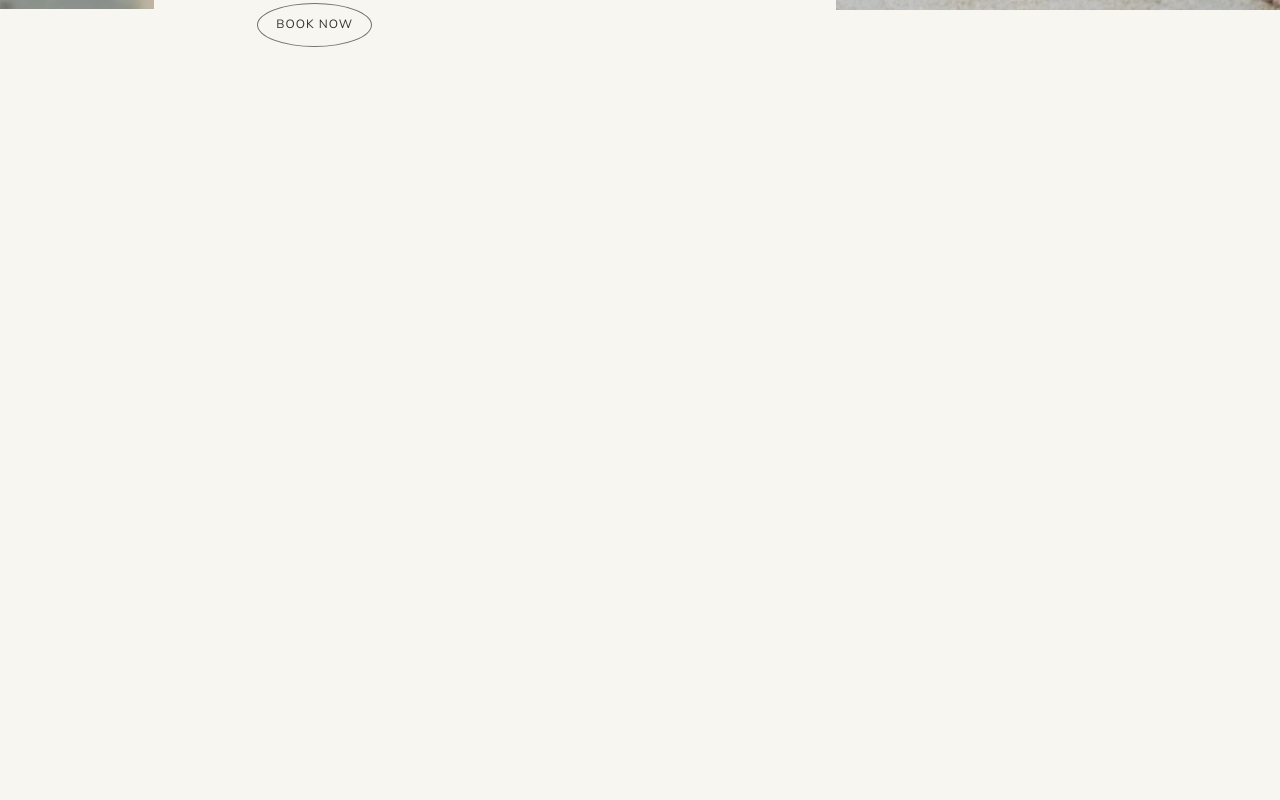
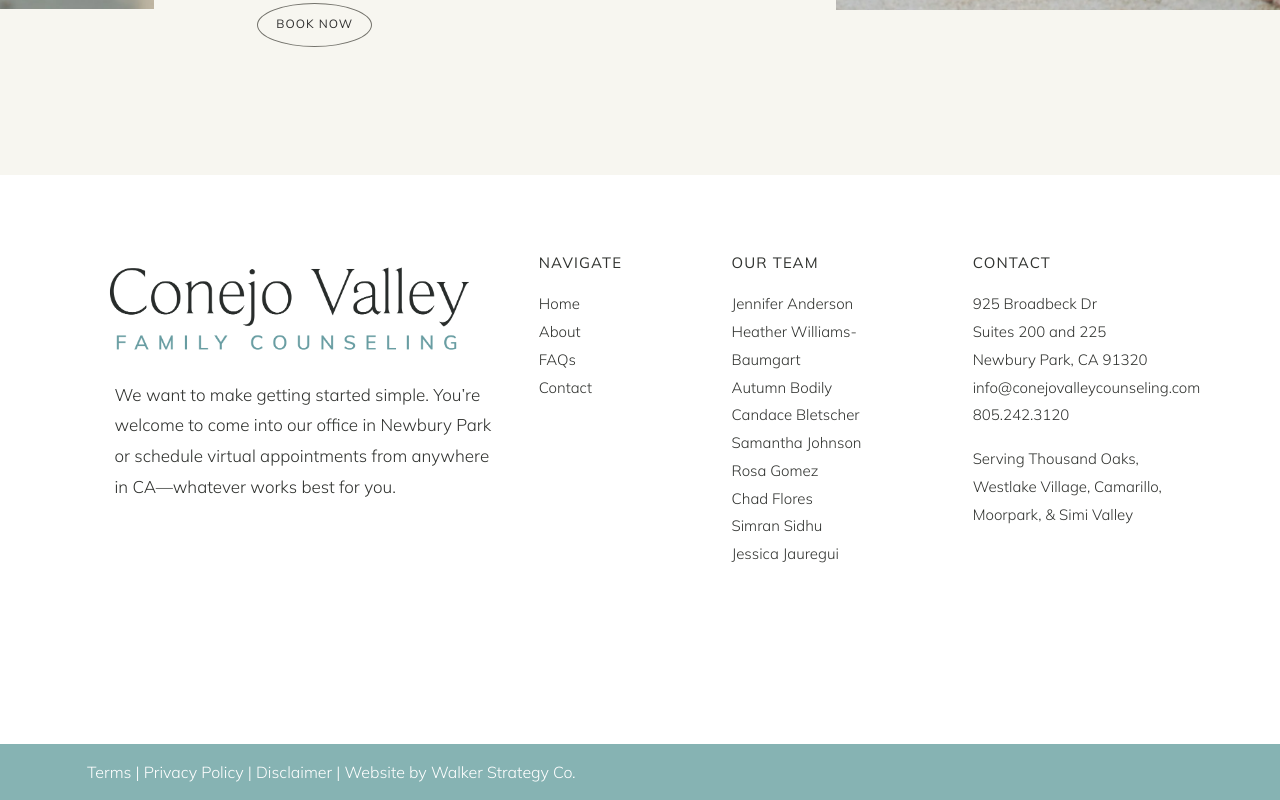
Before and after one commit to rudrakshkr/grow-my-therapy-website, a Next.js app: page / in a window 1280 px wide. Shown: the part 7351-8151 px from the top of the page. Before the commit the page ends 7526 px from the top, so only its background shows below. Built offline with nearby package versions, Linux system fonts and the light colour scheme.

Commit message:
feat: complete website footer

```diff
--- a/src/app/globals.css
+++ b/src/app/globals.css
@@ -1499,6 +1499,185 @@ a {
   }
 }
 
+
+/* Footer Section  */
+
+.site-footer {
+  width: 100%;
+  background: #fff;
+  color: #30322f;
+}
+
+.footer-main {
+  display: grid;
+  grid-template-columns: 2.1fr 0.75fr 1fr 1.15fr;
+  column-gap: clamp(30px, 3.7vw, 60px);
+  align-items: start;
+  padding: 72px 6.6% 176px;
+}
+
+.footer-brand {
+  min-width: 0;
+}
+
+.footer-logo-link {
+  display: block;
+  width: 100%;
+  max-width: 480px;
+}
+
+.footer-logo {
+  display: block;
+  width: 100%;
+  height: auto;
+}
+
+.footer-description {
+  max-width: 460px;
+  margin: 14px 0 0 30px;
+  font-family: var(--font-muli), Arial, sans-serif;
+  font-size: 17px;
+  font-weight: 300;
+  line-height: 1.8;
+}
+
+.footer-column {
+  min-width: 0;
+  font-family: var(--font-muli), Arial, sans-serif;
+}
+
+.footer-column-heading {
+  margin: 5px 0 16px;
+  font-family: var(--font-muli), Arial, sans-serif;
+  font-size: 15px;
+  font-weight: 400;
+  line-height: 1.5;
+  letter-spacing: 1.1px;
+  text-transform: uppercase;
+}
+
+.footer-column ul {
+  margin: 0;
+  padding: 0;
+  list-style: none;
+}
+
+.footer-column li,
+.footer-contact address {
+  font-family: var(--font-muli), Arial, sans-serif;
+  font-size: 15px;
+  font-weight: 300;
+  line-height: 1.85;
+  font-style: normal;
+}
+
+.footer-column a,
+.footer-contact a {
+  text-decoration: none;
+  transition: opacity 160ms ease;
+}
+
+.footer-column a:hover,
+.footer-contact a:hover,
+.footer-legal a:hover {
+  opacity: 0.6;
+}
+
+.footer-service-area {
+  margin: 16px 0 0;
+  font-family: var(--font-muli), Arial, sans-serif;
+  font-size: 15px;
+  font-weight: 300;
+  line-height: 1.85;
+}
+
+/* Turquoise legal strip */
+.footer-legal {
+  display: flex;
+  align-items: center;
+  min-height: 30px;
+  padding: 20px 6.8%;
+  background: hsla(180, 22.84%, 61.37%, 1);
+  color: #fff;
+}
+
+.footer-legal p {
+  margin: 0;
+  font-family: var(--font-muli), Arial, sans-serif;
+  font-size: 16px;
+  font-weight: 300;
+  line-height: 1;
+}
+
+.footer-legal a {
+  color: inherit;
+  text-decoration: none;
+  transition: opacity 160ms ease;
+}
+
+/* Tablet */
+@media (max-width: 1024px) {
+  .footer-main {
+    grid-template-columns: repeat(3, minmax(0, 1fr));
+    gap: 48px 32px;
+    padding: 64px 6% 100px;
+  }
+
+  .footer-brand {
+    grid-column: 1 / -1;
+    max-width: 500px;
+  }
+
+  .footer-logo-link {
+    max-width: 340px;
+  }
+
+  .footer-column-heading {
+    margin-top: 0;
+  }
+}
+
+/* Mobile */
+@media (max-width: 640px) {
+  .footer-main {
+    grid-template-columns: minmax(0, 1fr);
+    gap: 35px;
+    padding: 48px 7% 64px;
+  }
+
+  .footer-brand {
+    grid-column: auto;
+  }
+
+  .footer-logo-link {
+    max-width: 340px;
+  }
+
+  .footer-description {
+    margin-left: 0;
+    font-size: 14px;
+  }
+
+  .footer-column-heading {
+    margin-bottom: 12px;
+  }
+
+  .footer-column li,
+  .footer-contact address,
+  .footer-service-area {
+    font-size: 14px;
+  }
+
+  .footer-legal {
+    min-height: auto;
+    padding: 22px 7%;
+  }
+
+  .footer-legal p {
+    font-size: 12px;
+  }
+}
+
 /* Tablet and mobile layout */
 @media (max-width: 1199px) {
   .site-header {
--- a/src/app/page.tsx
+++ b/src/app/page.tsx
@@ -600,6 +600,108 @@ function AppointmentSection() {
 }
 
 
+function Footer() {
+  const teamMembers = [
+    ["Jennifer Anderson", "/jennifer-anderson"],
+    ["Heather Williams-Baumgart", "/heather-williams-baumgart"],
+    ["Autumn Bodily", "/autumn-bodily"],
+    ["Candace Bletscher", "/candace-bletscher"],
+    ["Samantha Johnson", "/samantha-johnson"],
+    ["Rosa Gomez", "/rosa-gomez"],
+    ["Chad Flores", "/chad-flores"],
+    ["Simran Sidhu", "/simran-sidhu"],
+    ["Jessica Jauregui", "/jessica-jauregui"],
+  ];
+
+  return (
+    <footer className="site-footer">
+      <div className="footer-main">
+        <div className="footer-brand">
+          <a href="/" className="footer-logo-link" aria-label="Conejo Valley home">
+            <Image
+              src="/images/footer-logo.png"
+              alt="Conejo Valley Family Counseling"
+              width={450}
+              height={131}
+              className="footer-logo"
+            />
+          </a>
+
+          <p className="footer-description">
+            We want to make getting started simple. You’re welcome to come
+            into our office in Newbury Park or schedule virtual appointments
+            from anywhere in CA—whatever works best for you.
+          </p>
+        </div>
+
+        <nav className="footer-column" aria-label="Footer navigation">
+          <h2 className="footer-column-heading">Navigate</h2>
+          <ul>
+            <li><a href="/">Home</a></li>
+            <li><a href="/therapists-newbury-park">About</a></li>
+            <li><a href="/faqs">FAQs</a></li>
+            <li><a href="/contact">Contact</a></li>
+          </ul>
+        </nav>
+
+        <div className="footer-column">
+          <h2 className="footer-column-heading">Our Team</h2>
+          <ul>
+            {teamMembers.map(([name, href]) => (
+              <li key={href}>
+                <a href={href}>{name}</a>
+              </li>
+            ))}
+          </ul>
+        </div>
+
+        <div className="footer-column footer-contact">
+          <h2 className="footer-column-heading">Contact</h2>
+
+          <address>
+            925 Broadbeck Dr
+            <br />
+            Suites 200 and 225
+            <br />
+            Newbury Park, CA 91320
+            <br />
+            <a href="mailto:info@conejovalleycounseling.com">
+              info@conejovalleycounseling.com
+            </a>
+            <br />
+            <a href="tel:8052423120">805.242.3120</a>
+          </address>
+
+          <p className="footer-service-area">
+            Serving Thousand Oaks, Westlake Village, Camarillo, Moorpark,
+            &amp; Simi Valley
+          </p>
+        </div>
+      </div>
+
+      <div className="footer-legal">
+        <p>
+          <a href="/terms">Terms</a>
+          <span aria-hidden="true"> | </span>
+          <a href="/privacy-policy">Privacy Policy</a>
+          <span aria-hidden="true"> | </span>
+          <a href="/disclaimer">Disclaimer</a>
+          <span aria-hidden="true"> | </span>
+          Website by{" "}
+          <a
+            href="https://walkerstrategyco.com"
+            target="_blank"
+            rel="noopener noreferrer"
+          >
+            Walker Strategy Co.
+          </a>
+        </p>
+      </div>
+    </footer>
+  );
+}
+
+
 export default function Home() {
   return (
     <main className="reference-home">
@@ -613,6 +715,7 @@ export default function Home() {
       <HonoringSection />
       <SpecialtiesSection />
       <AppointmentSection />
+      <Footer />
     </main>
   );
 }
```
Also changed, not shown: public/images/footer-logo.png (added).
